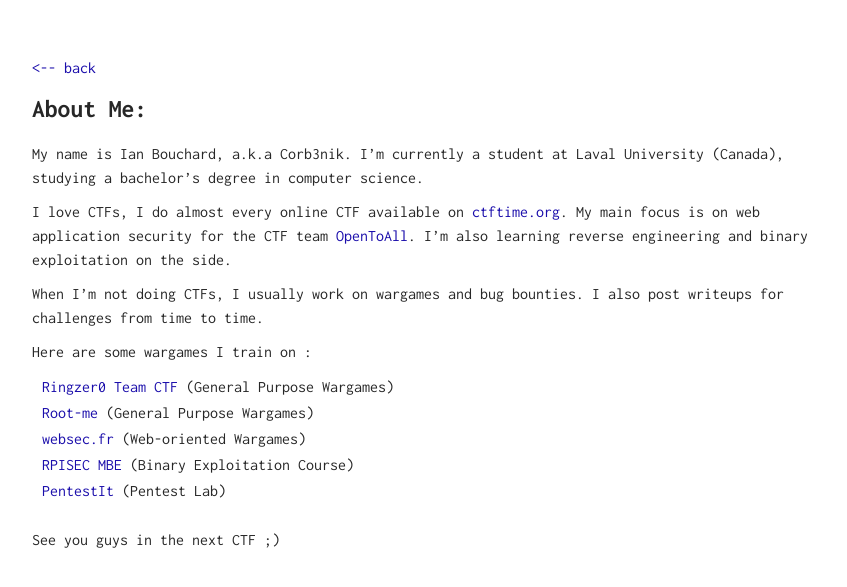
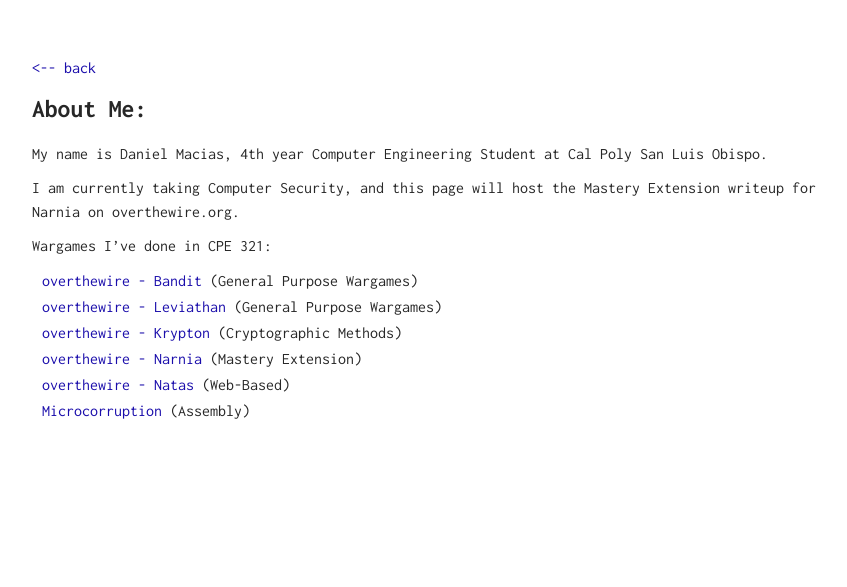
Before and after one commit to Blackhawk989/Blackhawk989.github.io, a Jekyll site: the page built from me/index.md, in a window 1280 px wide. Shown: the top 587 px of the page, without its empty margins (208-1055 px from the left). Built offline with Jekyll 4.4.1, drawn with Linux system fonts in a browser that asks for light colours.

Commit message:
Beginning Narnia Writeup

```diff
--- a/_config.yml
+++ b/_config.yml
@@ -3,7 +3,7 @@ permalink: /blog/:categories/:title
 
 
 # My variables
-name: Daniel Macias - Narnia
+name: Daniel Macias - CTF Writeup
 description: CPE 321 - Mastery Extension Writeup
 google_verification: null
 
--- a/_data/navigation.yml
+++ b/_data/navigation.yml
@@ -2,7 +2,4 @@
   url: /me
 
 - title: github
-  url: https://github.com/Corb3nik
-
-- title: twitter
-  url: https://twitter.com/corb3nik
+  url: https://github.com/Blackhawk989
--- a/me/index.md
+++ b/me/index.md
@@ -2,21 +2,16 @@
 layout: about
 ---
 
-My name is Ian Bouchard, a.k.a Corb3nik. I'm currently a student at Laval University (Canada),
-studying a bachelor's degree in computer science.
+My name is Daniel Macias, 4th year Computer Engineering Student at Cal Poly San Luis Obispo.
 
-I love CTFs, I do almost every online CTF available on [ctftime.org](http://ctftime.org). My main focus is on web application security for the CTF team [OpenToAll](https://opentoallctf.github.io/). I'm also learning reverse engineering and
-binary exploitation on the side.
+I am currently taking Computer Security, and this page will host the Mastery Extension writeup for Narnia on overthewire.org.
 
-When I'm not doing CTFs, I usually work on wargames and bug bounties. I also post writeups for
-challenges from time to time.
-
-Here are some wargames I train on :
-  - [Ringzer0 Team CTF](http://ringzer0team.com) (General Purpose Wargames)
-  - [Root-me](https://www.root-me.org) (General Purpose Wargames)
-  - [websec.fr](https://websec.fr/) (Web-oriented Wargames)
-  - [RPISEC MBE](https://github.com/RPISEC/MBE) (Binary Exploitation Course)
-  - [PentestIt](https://lab.pentestit.ru/) (Pentest Lab)
+Wargames I've done in CPE 321:
+  - [overthewire - Bandit](https://overthewire.org/wargames/bandit/) (General Purpose Wargames)
+  - [overthewire - Leviathan](https://overthewire.org/wargames/leviathan/) (General Purpose Wargames)
+  - [overthewire - Krypton](https://overthewire.org/wargames/krypton/) (Cryptographic Methods)
+  - [overthewire - Narnia](https://overthewire.org/wargames/narnia/) (Mastery Extension)
+  - [overthewire - Natas](https://overthewire.org/wargames/natas/) (Web-Based)
+  - [Microcorruption](https://microcorruption.com/) (Assembly)
 
 <br/>
-See you guys in the next CTF ;)
```
Also changed, not shown: _posts/overthewire-Narnia-2022/2022-3-3-narnia.md (added, +81 -0 lines).
